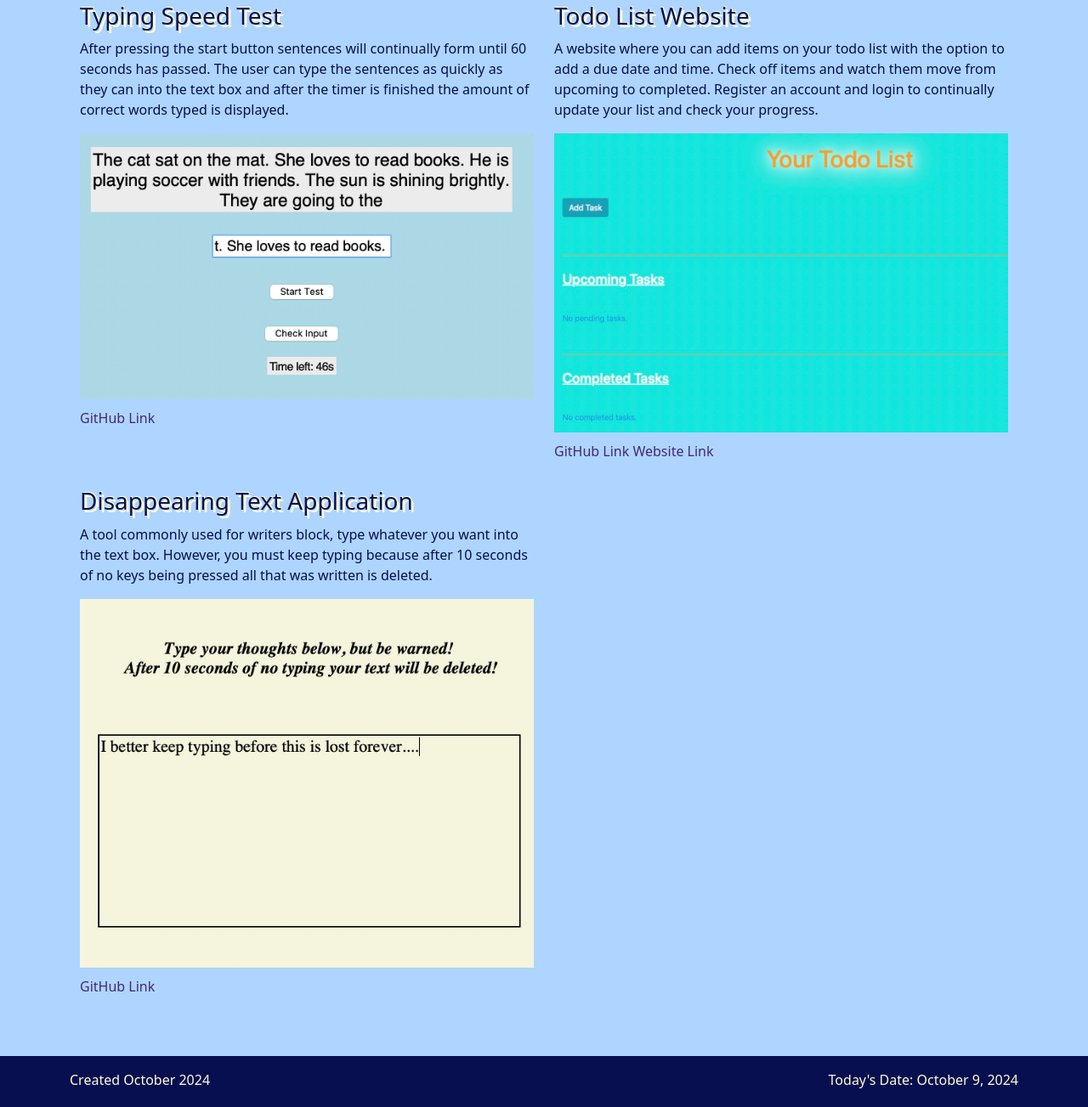
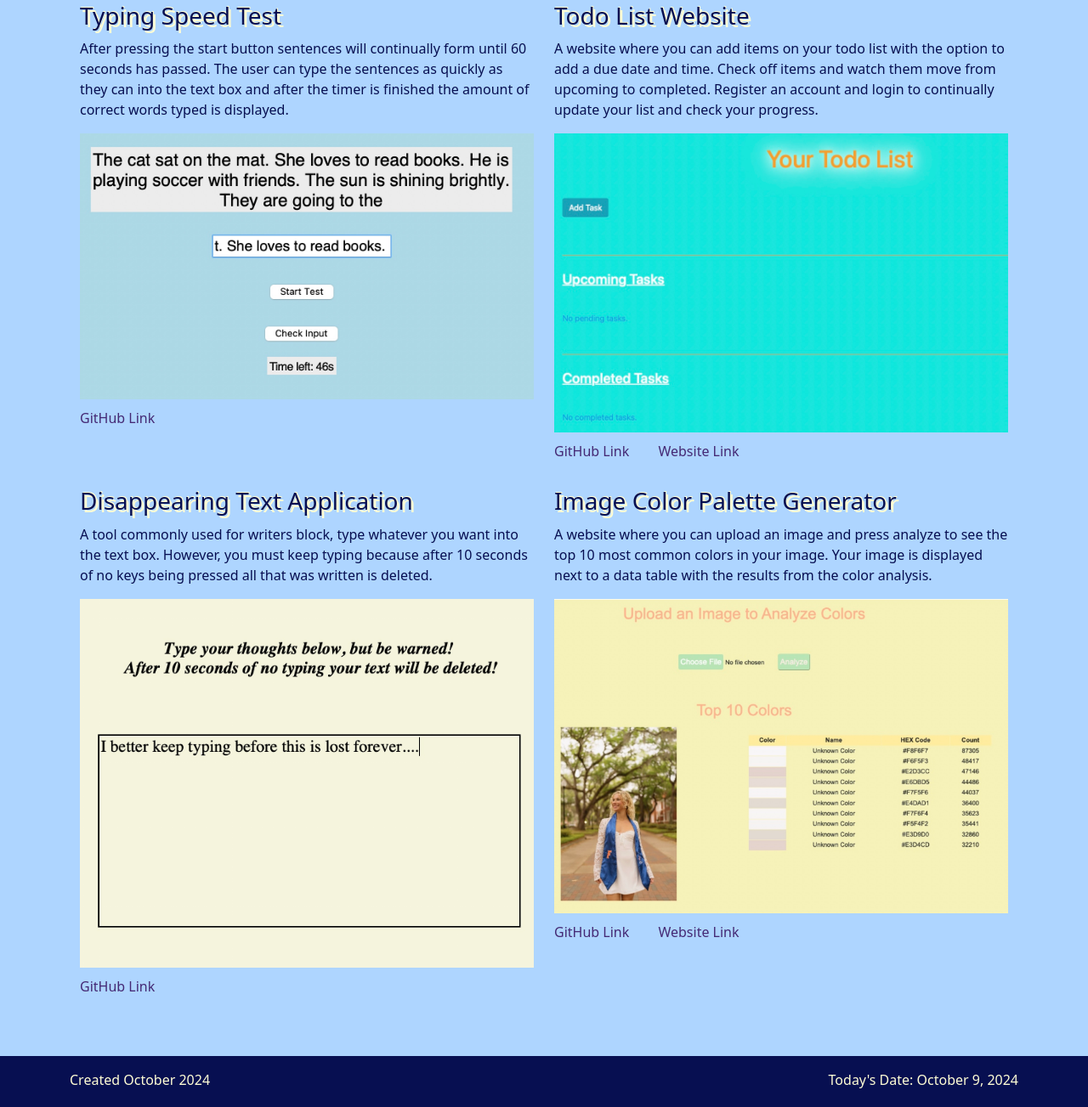
Before and after one commit to ellie-winer/PortfolioWebsite-Portfolio2, a Flask app: page / in a window 1280 px wide. Shown: the part 1676-2979 px from the top of the page at 85% size. Run offline with Flask 3, Linux system fonts and the light colour scheme; some libraries are stand-ins or nearby versions.

Commit message:
adding project 11 and changing spacing between github link and website link to be further apart

```diff
--- a/static/css/styles.css
+++ b/static/css/styles.css
@@ -59,10 +59,24 @@ display: inline-block;
 margin-top: 10px;
 text-decoration: none;
 color: #442974;
-padding-bottom: 30px
+padding-bottom: 30px;
+margin-right: 15px;
 }
 
 .project-link:hover {
+text-decoration: underline;
+}
+
+.website-link {
+display: inline-block;
+margin-top: 10px;
+text-decoration: none;
+color: #442974;
+padding-bottom: 30px;
+margin-left: 15px;
+}
+
+.website-link:hover {
 text-decoration: underline;
 }
 
--- a/templates/index.html
+++ b/templates/index.html
@@ -49,7 +49,7 @@
           <p class="subtitle">A website where you can add items on your todo list with the option to add a due date and time. Check off items and watch them move from upcoming to completed. Register an account and login to continually update your list and check your progress. </p>
           <img src="{{ url_for('static', filename='/assets/project8.jpeg') }}" class="img-fluid">
           <a class="project-link" href="https://github.com/ellie-winer/TodoList-Portfolio8">GitHub Link</a>
-          <a class="project-link" href="https://elliewinertodolist.onrender.com">Website Link</a>
+          <a class="website-link" href="https://elliewinertodolist.onrender.com">Website Link</a>
         </div>
         <div class="col-md-6">
             <h3 class="main-title">Disappearing Text Application</h3>
@@ -57,6 +57,13 @@
             <img src="{{ url_for('static', filename='/assets/project9.jpeg') }}" class="img-fluid">
             <a class="project-link" href="https://github.com/ellie-winer/DisappearingText-Portfolio9">GitHub Link</a>
         </div>
+        <div class="col-md-6">
+            <h3 class="main-title">Image Color Palette Generator</h3>
+            <p class="subtitle">A website where you can upload an image and press analyze to see the top 10 most common colors in your image. Your image is displayed next to a data table with the results from the color analysis. </p>
+            <img src="{{ url_for('static', filename='/assets/project11.jpeg') }}" class="img-fluid">
+            <a class="project-link" href="https://github.com/ellie-winer/ImageColorPaletteGenerator-Portfolio11">GitHub Link</a>
+            <a class="website-link" href="https://elliewinerimagetocolor.onrender.com">Website Link</a>
+        </div>
     </div>
 </div>
 </body>
```
Also changed, not shown: static/assets/project11.jpeg (added).
